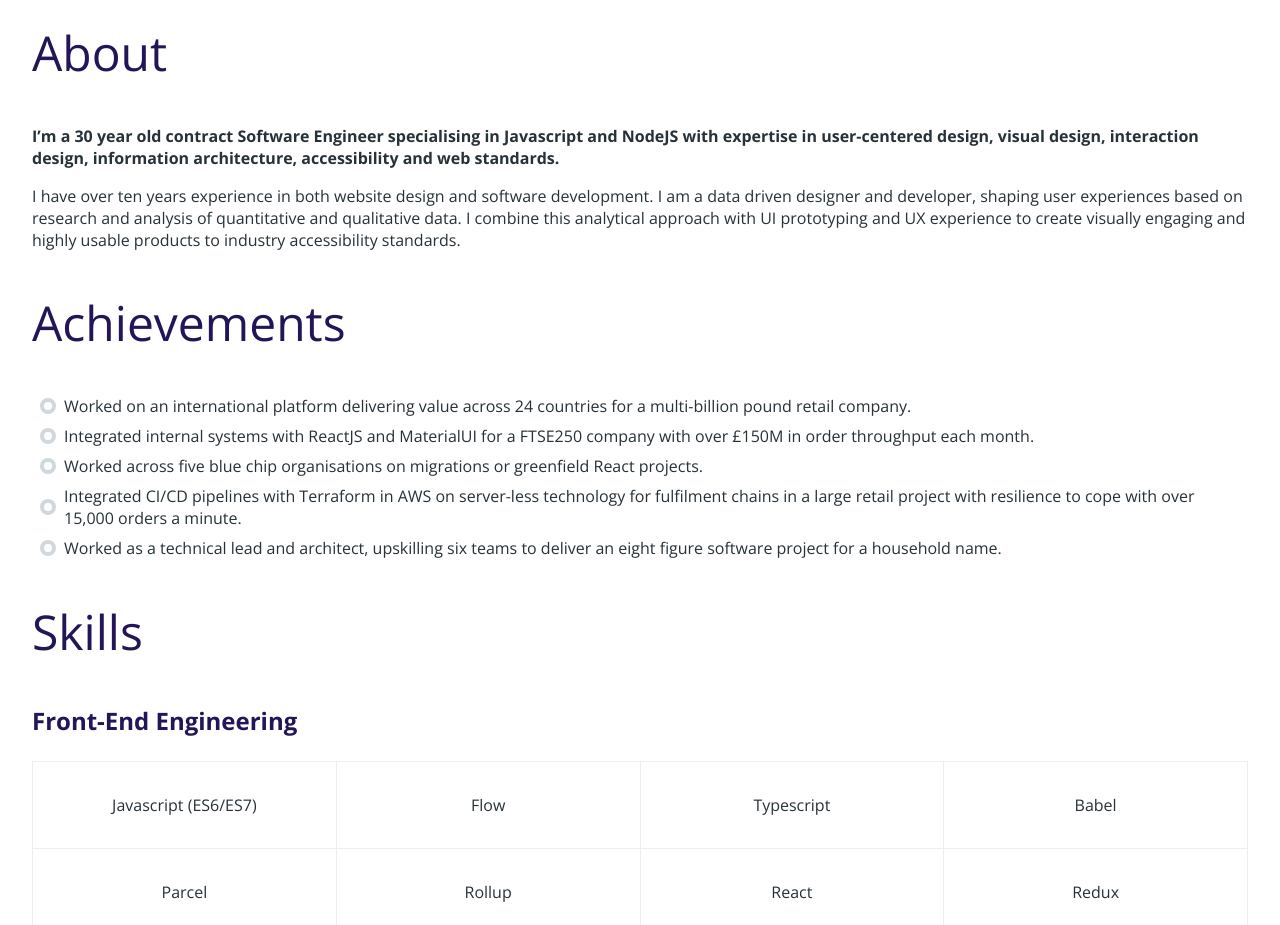
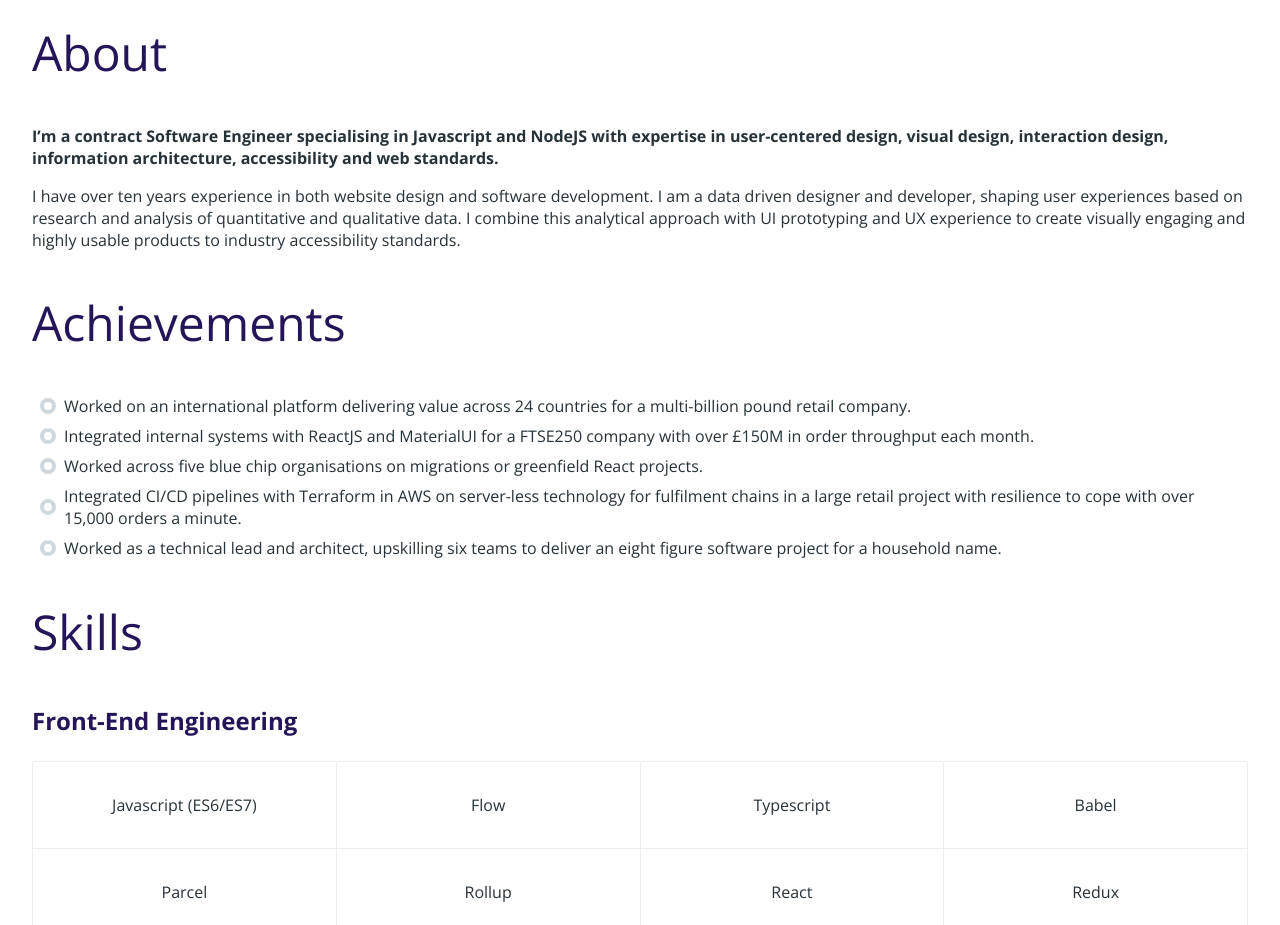
Before and after one commit to asherstoppard/asherstoppard.com, a Next.js app: page / in a window 1280 px wide. Shown: the part 820-1745 px from the top of the page. Built offline with nearby package versions, Linux system fonts and the light colour scheme.

Commit message:
feature/change-branding - Remove age from description

```diff
--- a/pages/index.js
+++ b/pages/index.js
@@ -23,7 +23,7 @@ const Homepage = () => (
       <h2>About</h2>
       <p>
         <strong>
-          I’m a 30 year old contract Software Engineer specialising in Javascript
+          I’m a contract Software Engineer specialising in Javascript
           and NodeJS with expertise in user-centered design, visual design,
           interaction design, information architecture, accessibility and web
           standards.
```
